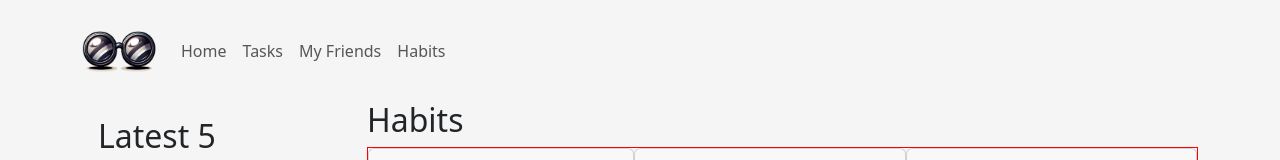
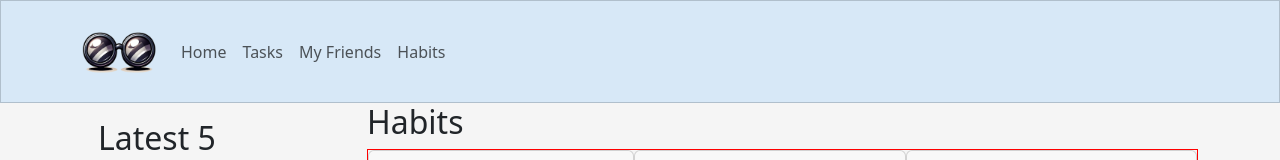
Before and after one commit to doctorbond2/GRUPPARBETE-Project-Morfjus, a React (Vite) app: page / in a window 1280 px wide. Shown: the top 160 px of the page. Built offline with nearby package versions, Linux system fonts and the light colour scheme.

Commit message:
Fixed Navbar color

```diff
--- a/src/pages/NavbarLayout.jsx
+++ b/src/pages/NavbarLayout.jsx
@@ -9,7 +9,7 @@ import { Link } from "react-router-dom";
 const NavbarLayout = () => {
   return (
     <>
-      <Navbar expand="lg" className="compColor">
+      <Navbar expand="lg" className="comp-color">
         <Container>
           <Navbar.Brand as={Link} to="/">
             <img src="public/logo.png" style={{ maxWidth: "75px" }}></img>
```
